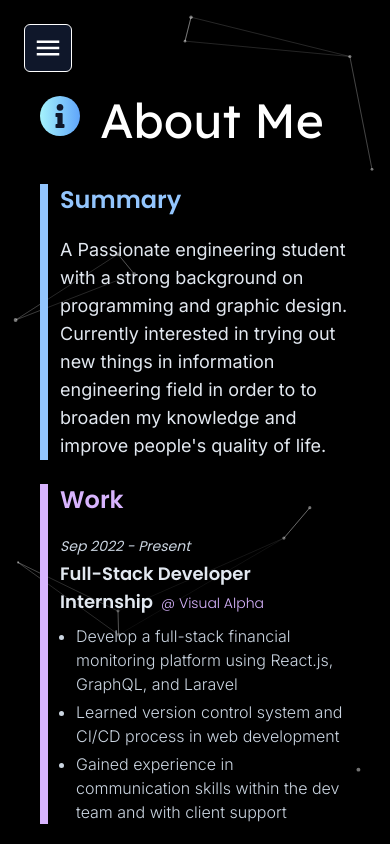
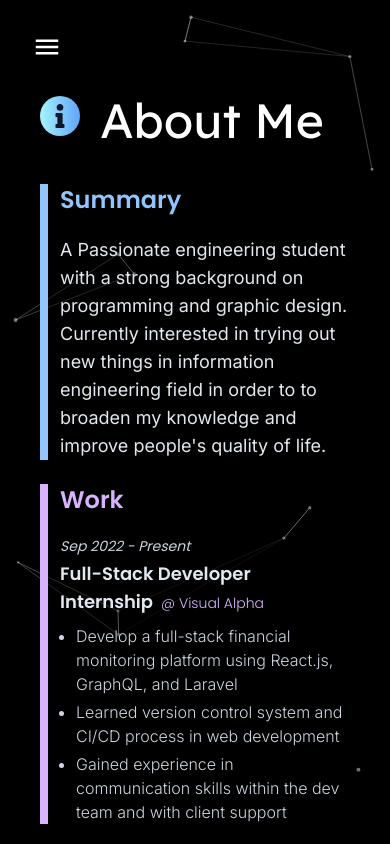
Before and after one commit to MW-7892/mw-space, a Next.js app: page /about in a window 390 px wide. Shown: the top 844 px of the page. Built offline with nearby package versions, Linux system fonts and the light colour scheme.

Commit message:
feat: some changes on navigation

```diff
--- a/app/components/about/AboutNavigation.tsx
+++ b/app/components/about/AboutNavigation.tsx
@@ -14,7 +14,9 @@ const poppins = Poppins({
 const navigations: NavigationLink[] = [
   { title: "Summary", id: "summary" },
   { title: "Work", id: "work" },
+  { title: "Projects", id: "projects" },
   { title: "Education", id: "education" },
+  { title: "Skills", id: "skills" },
 ];
 
 export default function AboutNavigation() {
--- a/app/components/common/MobileNav.tsx
+++ b/app/components/common/MobileNav.tsx
@@ -1,4 +1,4 @@
-'use client'
+"use client";
 
 import { useEffect, useState } from "react";
 import { MdOutlineMenu } from "react-icons/md";
@@ -6,21 +6,21 @@ import NavBar from "./NavBar";
 import { Transition, TransitionChild } from "@headlessui/react";
 
 export default function MobileNav() {
-  const [isNavOpen, setIsNavOpen] = useState<boolean>(false)
+  const [isNavOpen, setIsNavOpen] = useState<boolean>(false);
 
   useEffect(() => {
     if (isNavOpen) {
-      document.body.classList.add('overflow-hidden')
+      document.body.classList.add("overflow-hidden");
     } else {
-      document.body.classList.remove('overflow-hidden')
+      document.body.classList.remove("overflow-hidden");
     }
-  })
+  });
 
   return (
     <>
       <button
-        className="flex lg:hidden fixed top-0 left-0 m-6 border border-white rounded-md
-          text-3xl p-2 bg-slate-900 hover:bg-slate-300/50 duration-300 active:bg-slate-300 z-10"
+        className="flex lg:hidden fixed top-0 left-0 m-6 rounded-md
+          text-3xl p-2 bg-black/30 hover:bg-black/80 duration-300 active:bg-slate-300 z-10"
         onClick={() => setIsNavOpen(true)}
       >
         <MdOutlineMenu />
@@ -31,7 +31,8 @@ export default function MobileNav() {
           onClick={() => setIsNavOpen(false)}
         >
           <TransitionChild>
-            <div className="transition fixed h-screen w-2/5 bg-slate-900/50
+            <div
+              className="transition fixed h-screen w-2/5 bg-slate-900/50
                 data-[closed]:-translate-x-80
                 duration-300 ease-in-out"
             >
@@ -41,5 +42,5 @@ export default function MobileNav() {
         </div>
       </Transition>
     </>
-  )
+  );
 }
```
